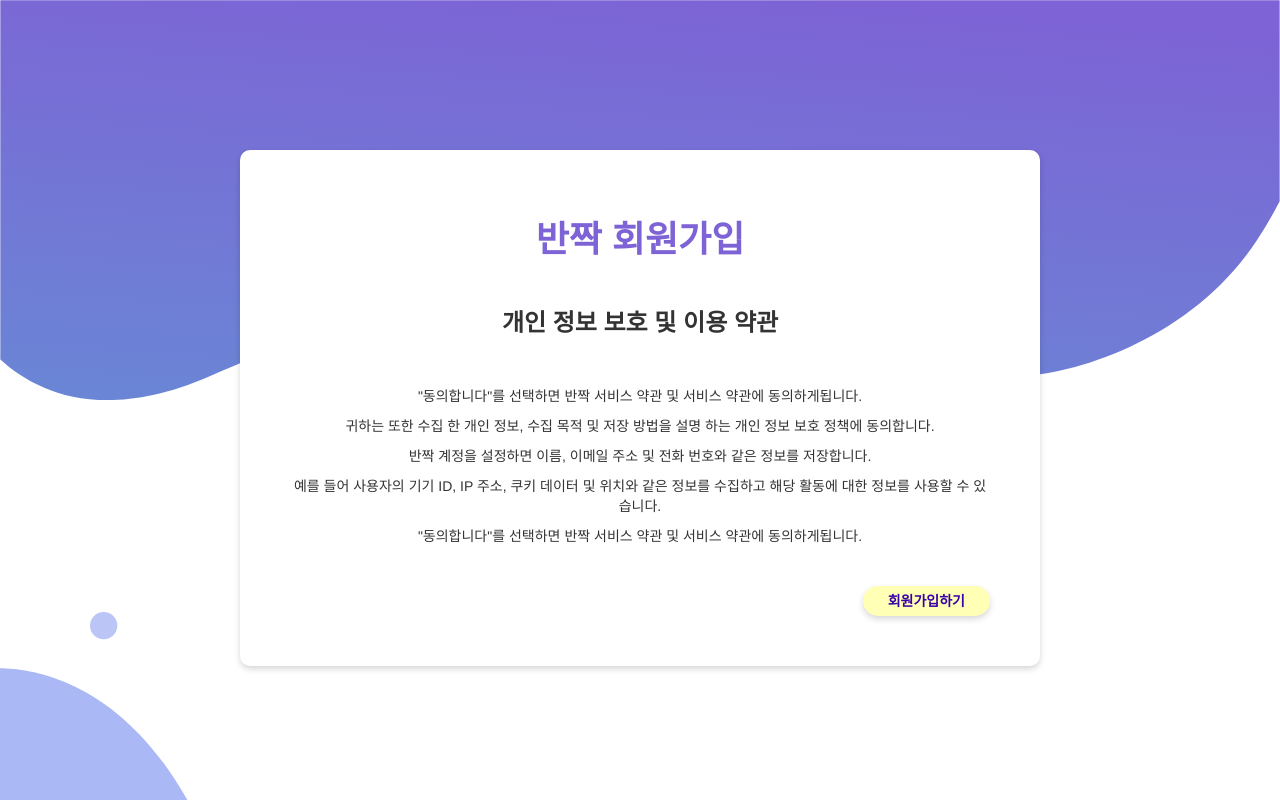
After one commit to Handson-project-Team06/Pet_Matching, a Django app: page /accounts/before_sign_up/ in a window 1280 px wide. The commit adds this page. Run offline with Django 3.2, Linux system fonts and the light colour scheme; some libraries are stand-ins or nearby versions.

Commit message:
modify accounts templates files change style

```diff
--- /dev/null
+++ b/accounts/templates/accounts/before_sign_up.html
@@ -0,0 +1,65 @@
+{% extends 'base.html' %}
+
+{% block title %}
+반짝-회원가입
+{% endblock %}
+
+{% block extra_script %}
+    <style>
+        .wrapper{
+            width: 800px;
+            margin-top: 150px;
+            padding: 50px;
+            border-radius: 10px;
+            box-shadow: 0 3px 6px 0 rgba(0, 0, 0, 0.16);
+            background: white;
+            display: inline-block;
+        }
+
+        #sign-up-title{
+            width: 100%;
+            color: #7d63d5;
+            font-weight: bolder;
+            margin-bottom: 50px;
+        }
+        #Topic-title{
+            width: 100%;
+            color: #333;
+            font-weight: bolder;
+            margin-bottom: 50px;
+        }
+        button{
+            border: none;
+            margin-top: 30px;
+            padding: 5px 25px;
+            border-radius: 33px;
+            box-shadow: 0 3px 6px 0 rgba(0, 0, 0, 0.16);
+            background-color: #ffffb5;
+            color: #3800a8;
+            font-weight: bold;
+            float:right;
+        }
+    </style>
+{% endblock %}
+
+
+{% block content %}
+    <div>
+        <h1 id="sign-up-title">반짝 회원가입</h1>
+    </div>
+    <div>
+        <h3 id="Topic-title">개인 정보 보호 및 이용 약관</h3>
+    </div>
+    <div>
+        <p>"동의합니다"를 선택하면 반짝 서비스 약관 및 서비스 약관에 동의하게됩니다.</p>
+        <p>귀하는 또한 수집 한 개인 정보, 수집 목적 및 저장 방법을 설명 하는 개인 정보 보호 정책에 동의합니다.</p>
+        <p>반짝 계정을 설정하면 이름, 이메일 주소 및 전화 번호와 같은 정보를 저장합니다.</p>
+        <p>예를 들어 사용자의 기기 ID, IP 주소, 쿠키 데이터 및 위치와 같은 정보를 수집하고 해당
+            활동에 대한 정보를 사용할 수 있습니다.
+        </p>
+        <p>"동의합니다"를 선택하면 반짝 서비스 약관 및 서비스 약관에 동의하게됩니다.</p>
+    </div>
+
+<!--    <a href="{% url 'account:sign_up' %}">회원가입하기</a>-->
+    <button id="sign-in-btn" onclick="window.location = '{% url 'account:sign_up' %}';">회원가입하기</button>
+{% endblock %}
```
Also changed, not shown: accounts/templates/accounts/home.html (+31 -0 lines), accounts/templates/accounts/sign_in.html (+39 -1 lines), accounts/templates/accounts/sign_up.html (+31 -0 lines).
